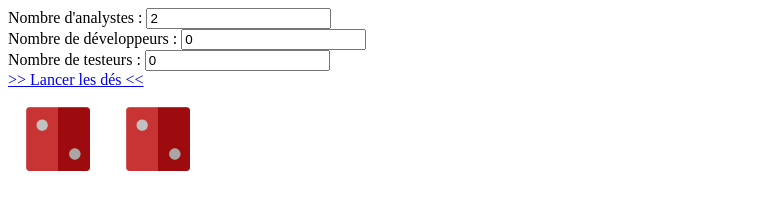
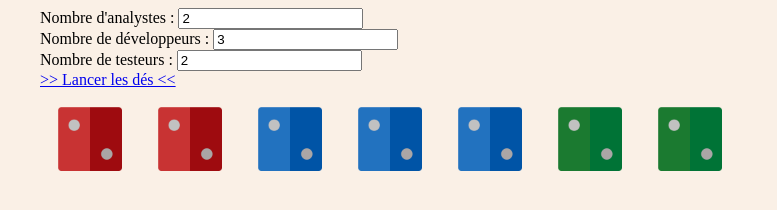
Before and after one commit to nrichand/dice4agilegame, a plain HTML site: page index.html in a window 1280 px wide. Both pictures are taken after a click on the link ">> Lancer les dés <<". Shown: the whole page, without its empty margins (0-777 px from the left). Drawn offline with Linux system fonts and the light colour scheme.

Commit message:
add blue and green color with dice 2

```diff
--- a/index.html
+++ b/index.html
@@ -3,6 +3,13 @@
   <head>
     <meta charset="utf-8">
     <title>Dice launcher</title>
+
+    <style>
+      body {
+        background-color: linen;
+        margin-left: 40px;
+      }
+    </style>
 
     <script type = "text/javascript">
       function launchDice() {
@@ -10,28 +17,38 @@
           dicesElem.innerHTML = "";
 
           var nbAnalyste = document.getElementById("analystes").value;
-          addRedDice(dicesElem, nbAnalyste);
+          var nbDev = document.getElementById("devs").value;
+          var nbTest = document.getElementById("tests").value;
+
+          addRedDice(dicesElem, nbAnalyste, nbDev, nbTest);
       }
 
-      function addRedDice(dicesElem, nbAnalyste){
+      function addRedDice(dicesElem, nbAnalyste, nbDev, nbTest){
         for (var i = 0 ; i < nbAnalyste; i ++) {
-          dicesElem.appendChild(createDice());
+          dicesElem.appendChild(createDice("rouge"));
+        }
+
+        for (var i = 0 ; i < nbDev; i ++) {
+          dicesElem.appendChild(createDice("bleu"));
+        }
+
+        for (var i = 0 ; i < nbTest; i ++) {
+          dicesElem.appendChild(createDice("vert"));
         }
       }
 
-      function createDice() {
+      function createDice(color) {
         var img = new Image();
-        img.src = "dices/2-rouge.png";
+        img.src = "dices/2-" + color + ".png";
         img.width = "100";
-
         return img;
       }
     </script>
   </head>
   <body>
     Nombre d'analystes : <input id="analystes" type="text" value="2"><br />
-    Nombre de développeurs : <input id="devs" type="text" value="0"><br />
-    Nombre de testeurs : <input id="tests" type="text" value="0"> <br />
+    Nombre de développeurs : <input id="devs" type="text" value="3"><br />
+    Nombre de testeurs : <input id="tests" type="text" value="2"> <br />
 
     <a href="#" onclick = "launchDice()"> >> Lancer les dés << </a> <br />
 
```
Also changed, not shown: dices/2-bleu.png (added), dices/2-vert.png (added).
